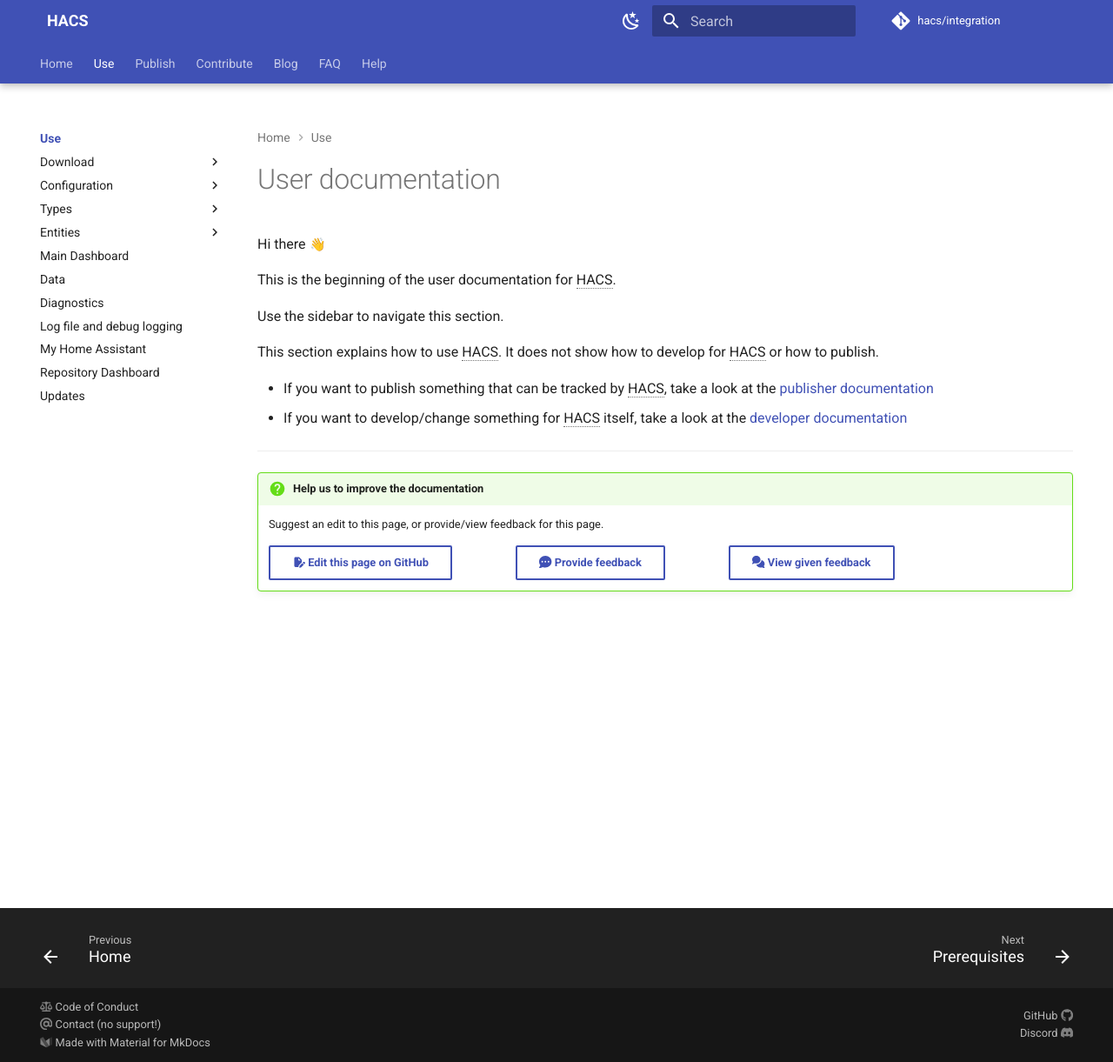
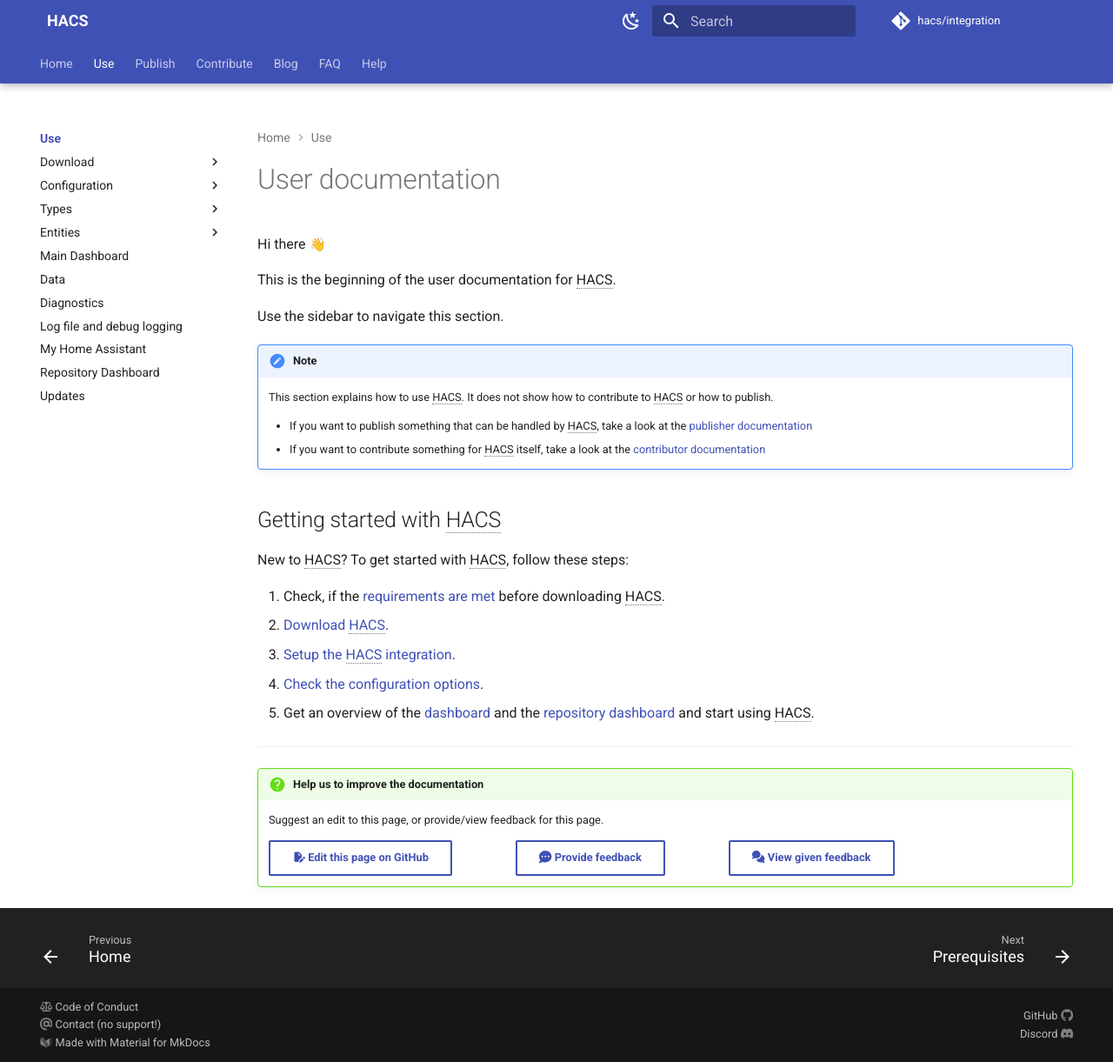
Before and after one commit to hacs/documentation, an MkDocs documentation site: the page built from source/docs/use/index.md, in a window 1280 px wide and 1221 px high. Shown: the whole window at 87% size. Built offline with MkDocs 1.6.1 and Material for MkDocs 9.7.7, drawn with Linux system fonts in a browser that asks for light colours; emoji names are drawn with the system emoji font; plug-ins that fetch from the network failed and are left out; comment, search, counter and statistics services are not loaded.

Commit message:
User doc landing page: add getting started procedure (#487)
* User doc landing page: add getting started procedure

* Apply suggestions from code review

Co-authored-by: Joakim Sørensen <joasoe@gmail.com>

---------

Co-authored-by: Joakim Sørensen <joasoe@gmail.com>

```diff
--- a/source/docs/use/index.md
+++ b/source/docs/use/index.md
@@ -8,7 +8,18 @@ This is the beginning of the user documentation for HACS.
 
 Use the sidebar to navigate this section.
 
-This section explains how to use HACS. It does not show how to develop for HACS or how to publish.
+!!! note
+    This section explains how to use HACS. It does not show how to contribute to HACS or how to publish.
 
-- If you want to publish something that can be tracked by HACS, take a look at the [publisher documentation](/docs/publish/index.md)
-- If you want to develop/change something for HACS itself, take a look at the [developer documentation](/docs/contribute/index.md)
+    - If you want to publish something that can be handled by HACS, take a look at the [publisher documentation](/docs/publish/index.md)
+    - If you want to contribute something for HACS itself, take a look at the [contributor documentation](/docs/contribute/index.md)
+
+## Getting started with HACS
+
+New to HACS? To get started with HACS, follow these steps:
+
+1. Check, if the [requirements are met](/docs/use/download/prerequisites.md) before downloading HACS.
+2. [Download HACS](/docs/use/download/download.md).
+3. [Setup the HACS integration](/docs/use/configuration/basic.md).
+4. [Check the configuration options](/docs/use/configuration/options.md).
+5. Get an overview of the [dashboard](/docs/use/dashboard.md) and the [repository dashboard](/docs/use/repository_dashboard.md) and start using HACS.
```
